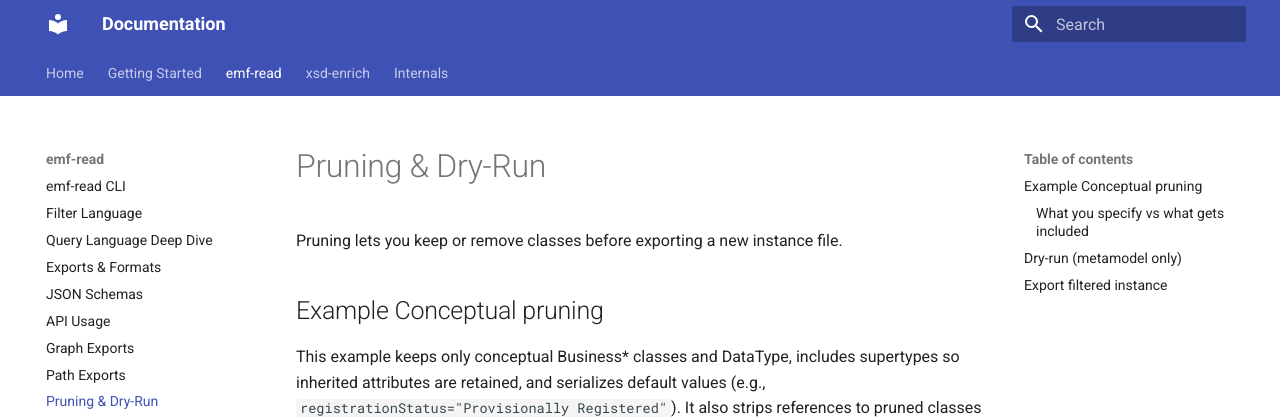
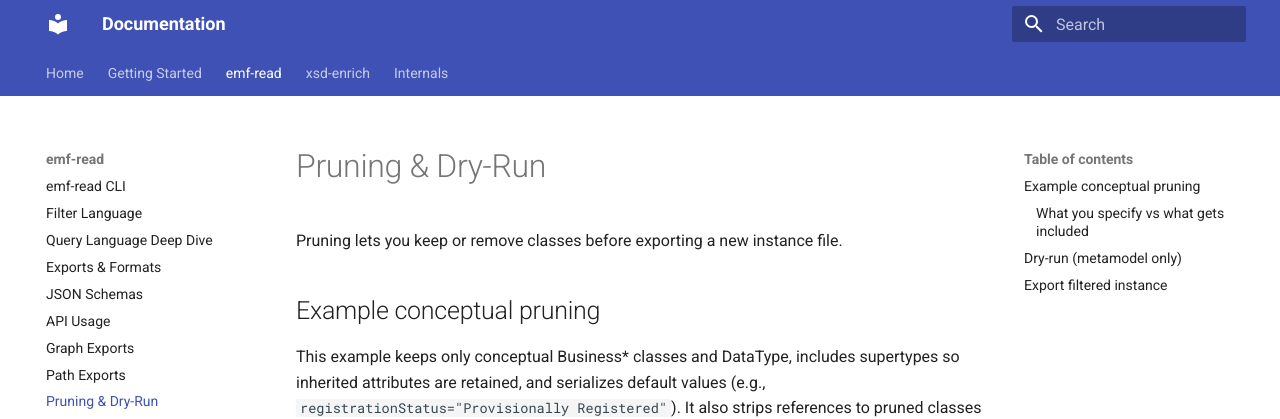
Before and after one commit to chris-day/iso20022-ecore, an MkDocs documentation site: the page built from docs/Pruning-and-Dry-Run.md, in a window 1280 px wide and 900 px high. Shown: the top 419 px of the window. Built offline with MkDocs 1.6.1 and Material for MkDocs 9.7.7, drawn with Linux system fonts in a browser that asks for light colours.

```diff
--- a/docs/Pruning-and-Dry-Run.md
+++ b/docs/Pruning-and-Dry-Run.md
@@ -2,7 +2,7 @@
 
 Pruning lets you keep or remove classes before exporting a new instance file.
 
-## Example Conceptual pruning
+## Example conceptual pruning
 
 This example keeps only conceptual Business* classes and DataType, includes supertypes
 so inherited attributes are retained, and serializes default values (e.g.,
```
